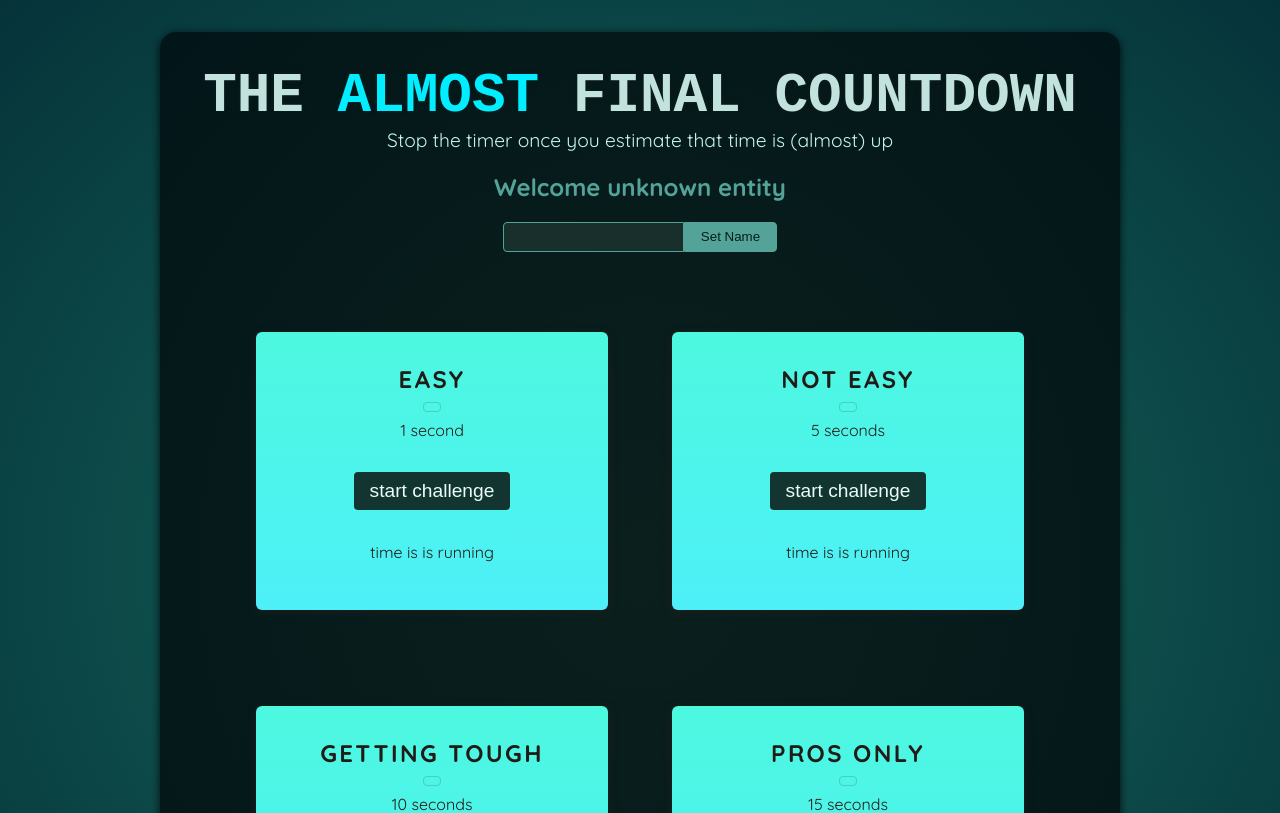
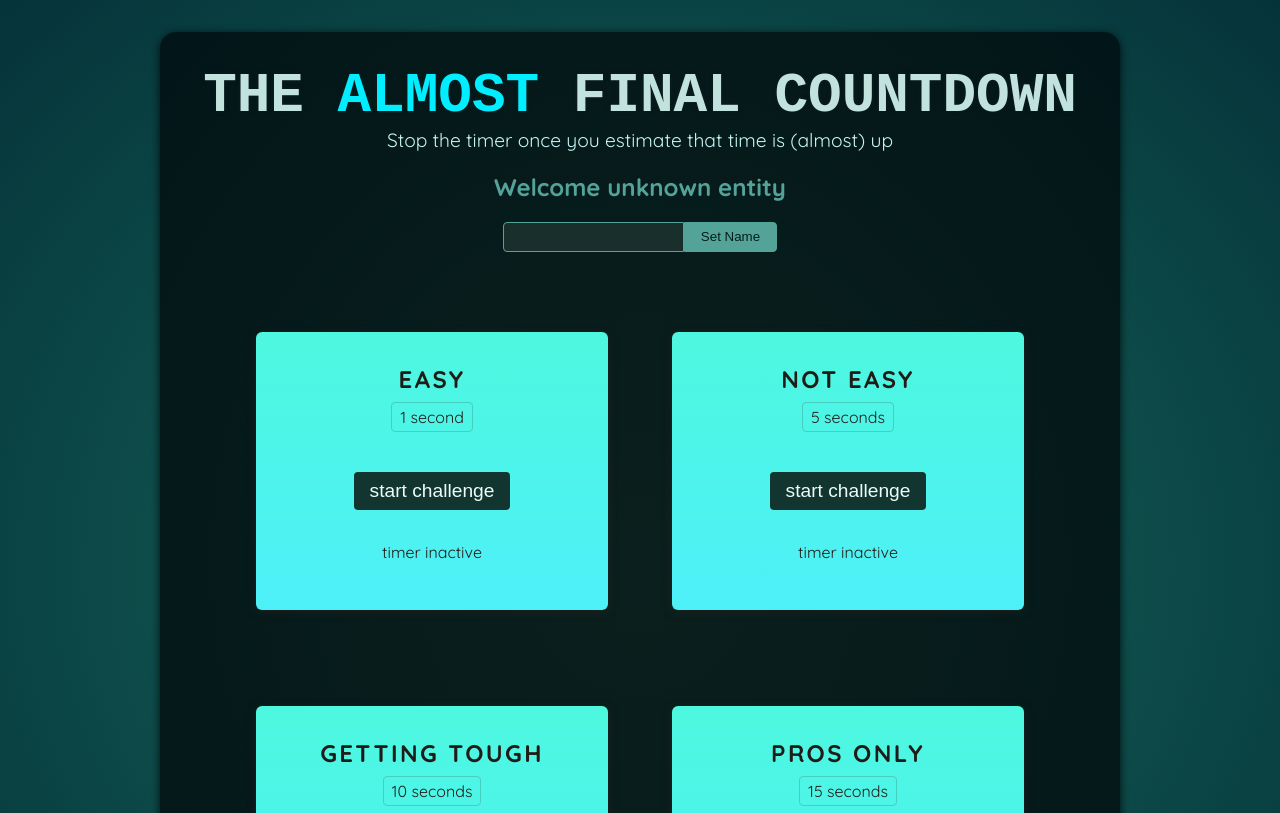
Before and after one commit to TaherBarakat/react-game, a React (Vite) app: page / in a window 1280 px wide. Shown: the top 813 px of the page. Built offline with nearby package versions, Linux system fonts and the light colour scheme; a web font is replaced by a local one.

Commit message:
set the logic for the timers

```diff
--- a/src/components/TimerChallenge.jsx
+++ b/src/components/TimerChallenge.jsx
@@ -1,13 +1,37 @@
+import { useState, useRef } from "react";
 export default function TimerChallenge({ title, targetTime }) {
+     const timer = useRef();
+
+     const [timerStarted, setTimerStarted] = useState(false);
+     const [timerExpired, setTimerExpired] = useState(false);
+     function handleStart() {
+          timer.current = setTimeout(() => {
+               setTimerExpired(true);
+          }, targetTime * 1000);
+          setTimerStarted(true);
+          console.log("start");
+     }
+
+     function handleStop() {
+          clearTimeout(timer.current);
+          console.log("stop");
+     }
      return (
           <section className="challenge">
                <h2>{title}</h2>
-               <p className="challenge-time"></p>
-               {targetTime} second{targetTime > 1 ? "s" : ""}
+               {timerExpired && <p>you lost</p>}
+               <p className="challenge-time">
+                    {targetTime} second{targetTime > 1 ? "s" : ""}
+               </p>
+
                <p>
-                    <button>start challenge</button>
+                    <button onClick={timerStarted ? handleStop : handleStart}>
+                         {timerStarted ? "stop" : "start"} challenge
+                    </button>
                </p>
-               <p className="">time is is running</p>
+               <p className={timerStarted ? "active" : undefined}>
+                    {timerStarted ? "time is is running" : "timer inactive"}
+               </p>
           </section>
      );
 }
```
